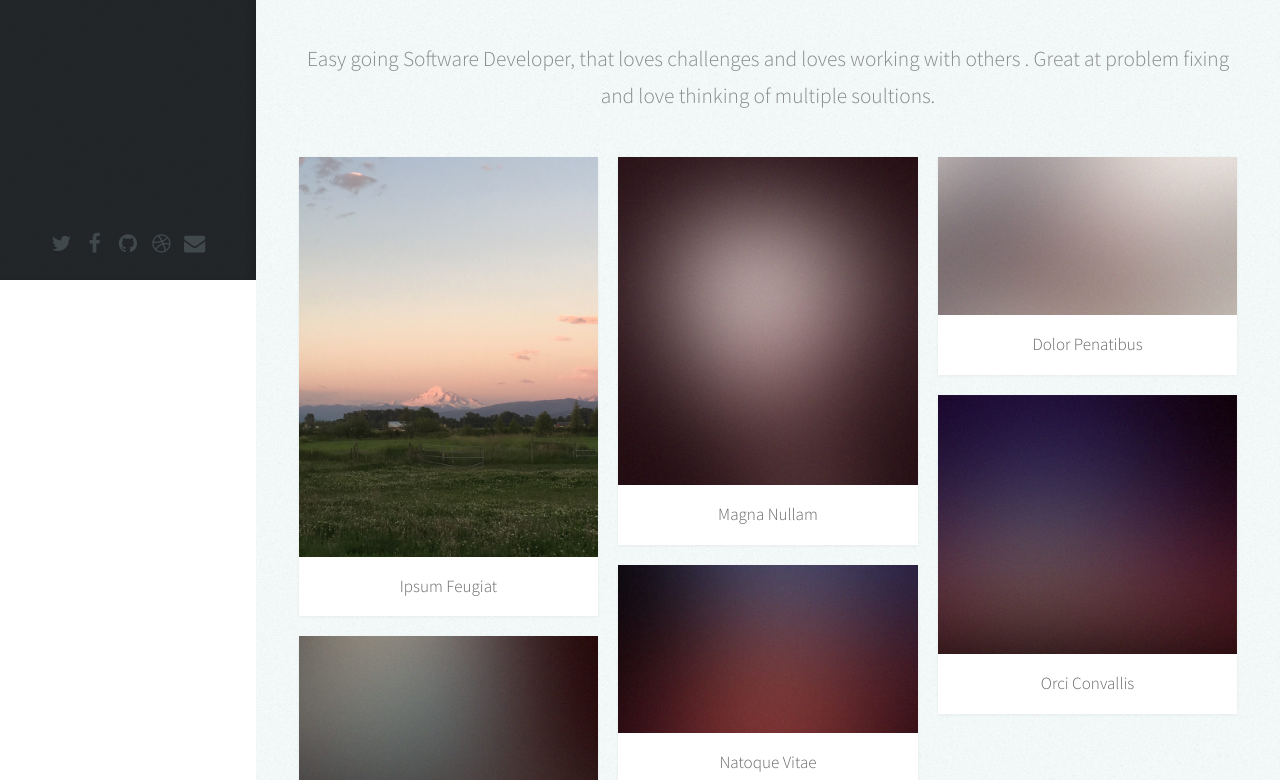
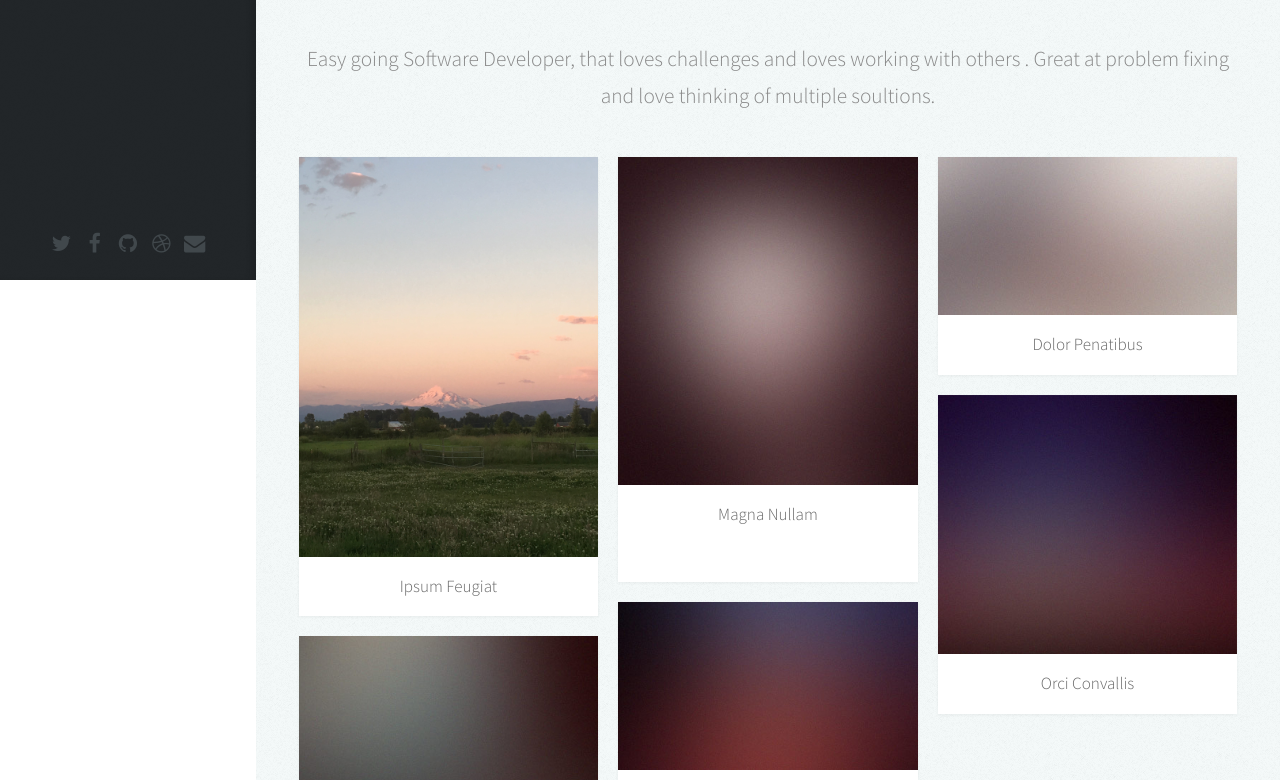
Before and after one commit to crazyWilliams/Profolio, a plain HTML site: page index.html in a window 1280 px wide. Shown: the part 520-1300 px from the top of the page. Drawn offline with Linux system fonts and the light colour scheme.

Commit message:
new branch

```diff
--- a/index.html
+++ b/index.html
@@ -103,7 +103,7 @@
 									<article class="item">
 										<a href="#" class="image fit"><img src="images/pic04.jpg" alt="" /></a>
 										<header>
-											<h3>Magna Nullam</h3>
+											<h3>Magna Nullam</h3><br>
 										</header>
 									</article>
 									<article class="item">
```
